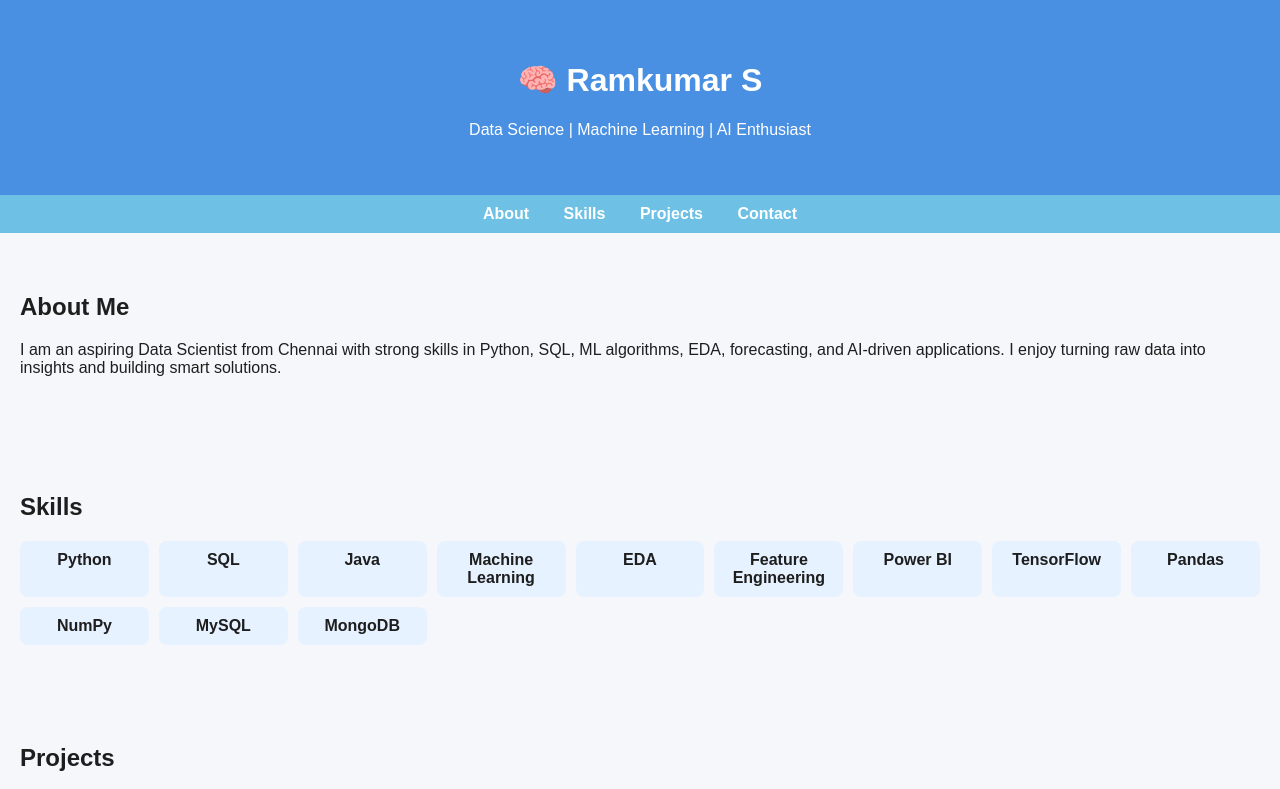
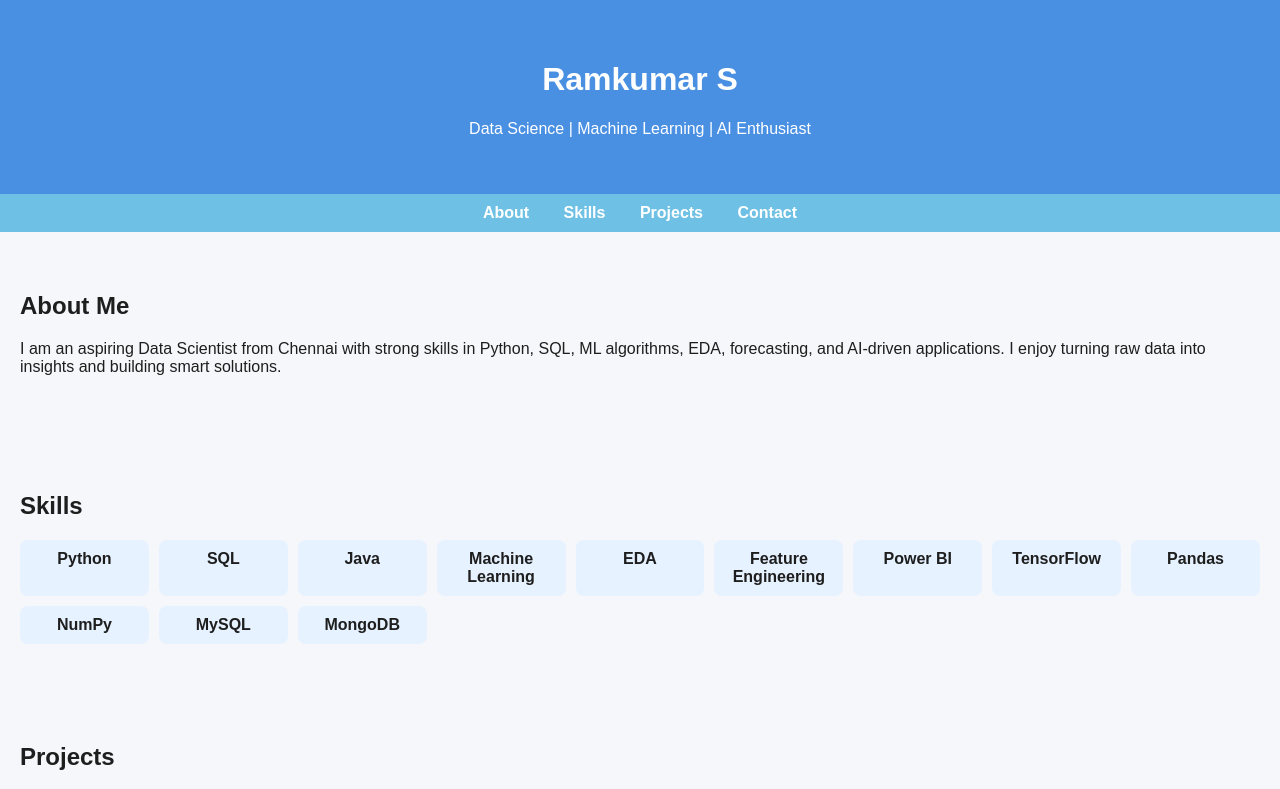
Before and after one commit to Ramkumar2521/ramkumar2521.github.io, a plain HTML site: page index.html in a window 1280 px wide. Shown: the top 789 px of the page. Drawn offline with Linux system fonts and the light colour scheme.

Commit message:
Remove emoji from header title

```diff
--- a/index.html
+++ b/index.html
@@ -10,7 +10,7 @@
 <body>
 
 <header>
-    <h1>🧠 Ramkumar S</h1>
+    <h1> Ramkumar S</h1>
     <p>Data Science | Machine Learning | AI Enthusiast</p>
 </header>
 
```
